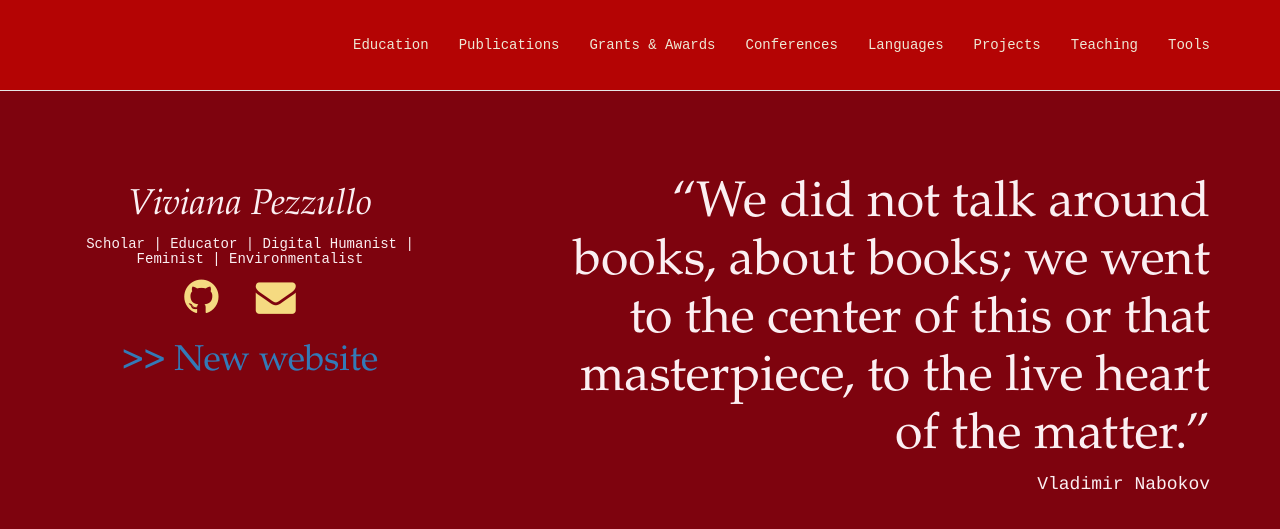
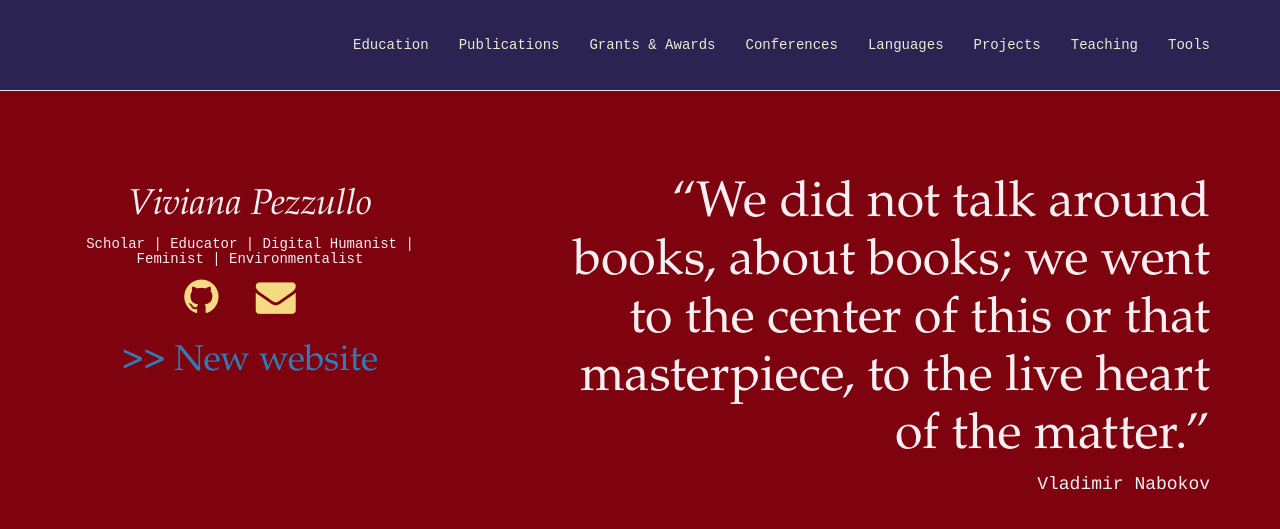
Before and after one commit to vivianapezzullo/nolauren.github.io, a Jekyll site: the page index.html, which Jekyll copies as it is, in a window 1280 px wide. Shown: the top 529 px of the page. Built offline with Jekyll 4.4.1, drawn with Linux system fonts in a browser that asks for light colours; nearby versions of some CDN libraries.

Commit message:
Update scrolling-nav.css

```diff
--- a/css/scrolling-nav.css
+++ b/css/scrolling-nav.css
@@ -18,7 +18,7 @@ html {
 @media(min-width:767px) {
     .navbar {
         padding: 20px 0;
-        background: #B40404;
+        background: #2B2453;
         -webkit-transition: background .5s ease-in-out,padding .5s ease-in-out;
         -moz-transition: background .5s ease-in-out,padding .5s ease-in-out;
         transition: background .5s ease-in-out,padding .5s ease-in-out;
```
